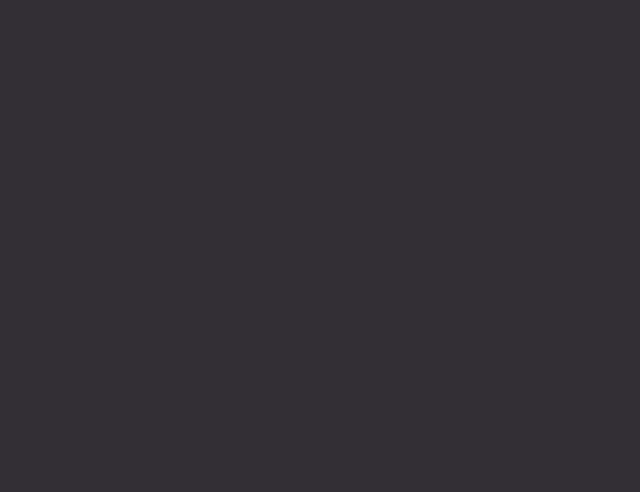
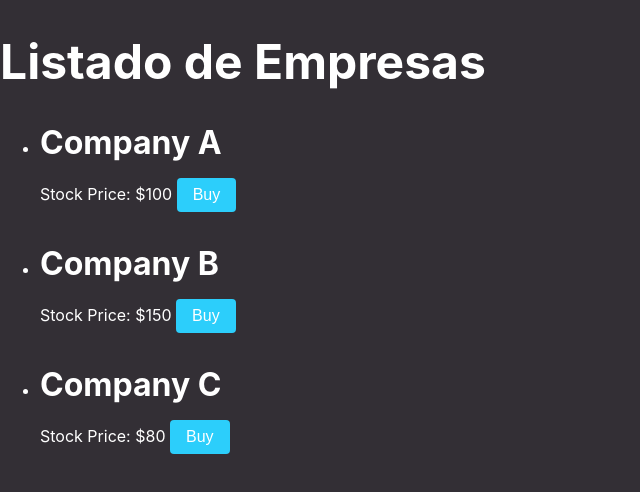
Before and after one commit to benjaguiloff/frontend-grupo33, a React (Create React App) app: page /list in a window 1280 px wide. Before the commit this address had no page. Shown: the top 492 px of the page, without its empty margins (0-640 px from the left). Built offline with nearby package versions, Linux system fonts and the light colour scheme; no server answers; a web font is replaced by a local one.

Commit message:
avance front

```diff
--- a/package.json
+++ b/package.json
@@ -7,6 +7,7 @@
     "@testing-library/react": "^13.4.0",
     "@testing-library/user-event": "^13.5.0",
     "axios": "^1.5.0",
+    "d3": "^7.8.5",
     "react": "^18.2.0",
     "react-dom": "^18.2.0",
     "react-router-dom": "^6.16.0",
--- a/src/Routing.jsx
+++ b/src/Routing.jsx
@@ -9,6 +9,7 @@ import App from "./components/App";
 import Layout from "./common/Layout";
 import LoginPage from "./components/users/LoginPage";
 import SignupPage from "./components/users/SignupPage";
+import CompanyList from "./components/empresas/ListaEmpresas.jsx";
 
 // Configurar el enrutamiento de la aplicación
 function Routing() {
@@ -21,6 +22,7 @@ function Routing() {
             <Route path="/about" element={<About />} />
             <Route path="/login" element={<LoginPage />} />
             <Route path="/signup" element={<SignupPage />} />
+            <Route path="/list" element={<CompanyList />} />
           </Routes>
         </Layout>
       </Router>
--- /dev/null
+++ b/src/components/empresas/ListaEmpresas.css
@@ -0,0 +1,12 @@
+body {
+    margin: 0;
+    font-family: -apple-system, BlinkMacSystemFont, 'Segoe UI', 'Roboto', 'Oxygen',
+      'Ubuntu', 'Cantarell', 'Fira Sans', 'Droid Sans', 'Helvetica Neue',
+      sans-serif;
+    -webkit-font-smoothing: antialiased;
+    -moz-osx-font-smoothing: grayscale;
+  }
+  code {
+    font-family: source-code-pro, Menlo, Monaco, Consolas, 'Courier New',
+      monospace;
+  }
--- a/src/components/empresas/ListaEmpresas.jsx
+++ b/src/components/empresas/ListaEmpresas.jsx
@@ -1,3 +1,6 @@
+import React, { useState } from "react";
+import axios from "axios";
+import "./ListaEmpresas.css";
 /*
 Ruta de Lista de Empresas:
 
@@ -6,3 +9,51 @@ Componente: ListaEmpresas.jsx
 Descripción: Página que muestra una lista
 de empresas disponibles para comprar acciones.
 */
+function CompanyList() {
+   return (
+        <div className="CompanyList">
+            <h1>Listado de Empresas</h1>
+            <List companies={companies} />
+        </div>
+   )
+}
+
+const companies = [
+    { id: 1, name: 'Company A', stockPrice: 100 },
+    { id: 2, name: 'Company B', stockPrice: 150 },
+    { id: 3, name: 'Company C', stockPrice: 80 },
+  ];
+
+function List({ companies }) {
+    axios.get("https://localhost:4000/stocks")
+    .then((response) => {
+        console.log("TEST");})
+    return (
+        <div>
+        <ul>
+            {companies.map((company) => (
+            <li key={company.id}>
+                <Company company={company} />
+            </li>
+            ))}
+        </ul>
+        </div>
+    );
+}
+
+function Company({ company }) {
+const [shares, setShares] = useState(0);
+
+const handleBuy = () => {
+    // TODO: Send a POST request to the server to buy shares of this company
+};
+
+return (
+    <div>
+    <h3>{company.name}</h3>
+    <p>Stock Price: ${company.stockPrice} <button onClick={handleBuy}>Buy</button> </p>
+    </div>
+);
+}
+
+export default CompanyList;
--- a/src/components/users/LoginPage.jsx
+++ b/src/components/users/LoginPage.jsx
@@ -29,7 +29,7 @@ function LoginPage() {
   };
 
   const verificarInicioSesion = async () => {
-    const url = "http://localhost:4000/users/credentials"; // URL del endpoint en el backend
+    const url = "http://localhost:3000/users/credentials"; // URL del endpoint en el backend
 
     const credenciales = {
       emailTest: email,
```
Also changed, not shown: src/components/empresas/DetalleEmpresa.jsx (+44 -0 lines), src/components/empresas/DetalleEmpresa.css (added), src/components/empresas/GraficoPrecios.css (added), 2 other files (tests, documents, lock files or other folders).
